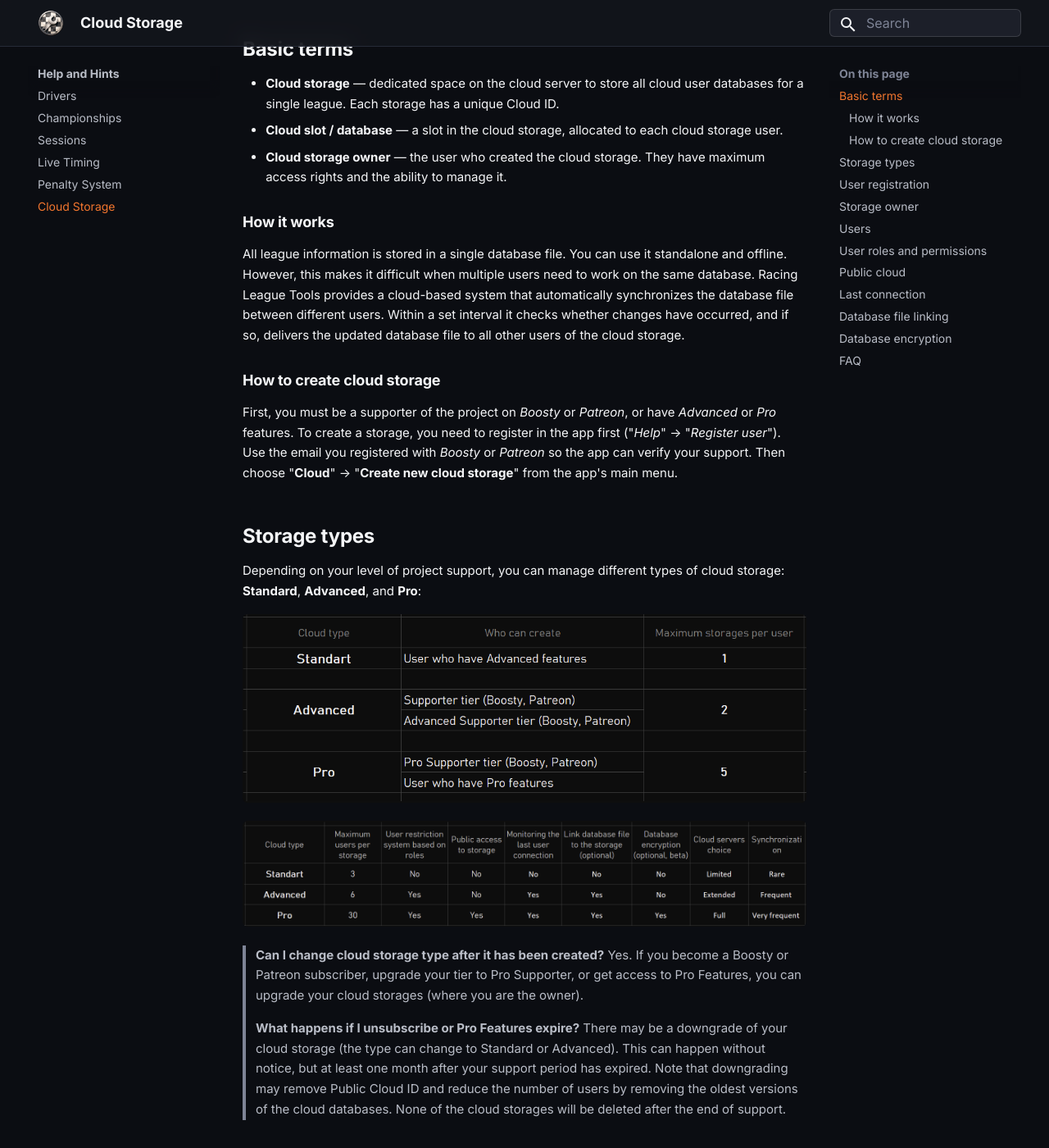
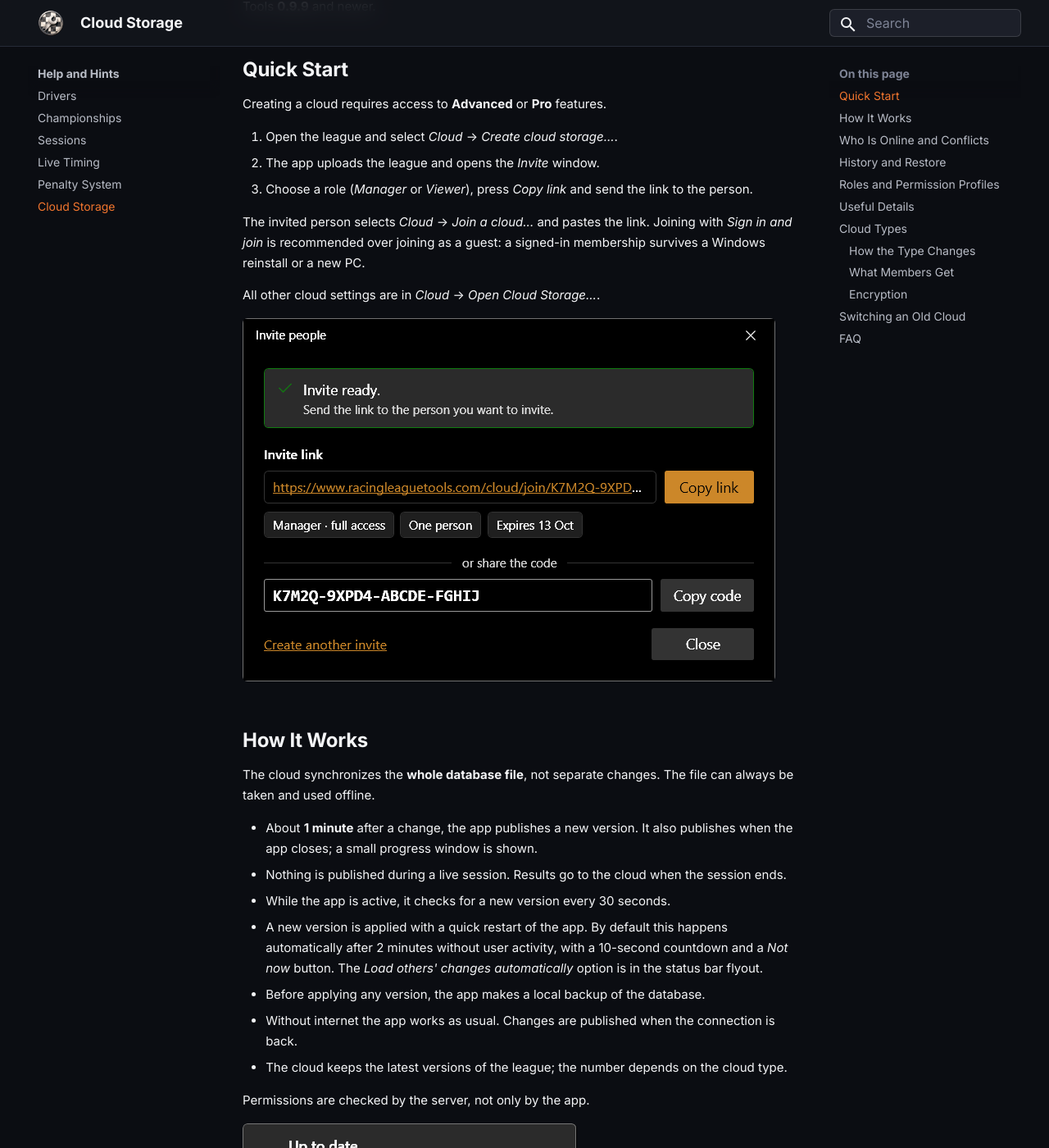
Before and after one commit to vlad-men/RacingLeagueTools_Docs, an MkDocs documentation site: the page built from docs/cloud-storage/help.md, in a window 1280 px wide and 1400 px high, scrolled down 257 px. Shown: the whole window at 82% size. Built offline with MkDocs 1.6.1 and Material for MkDocs 9.7.7, drawn with Linux system fonts in a browser that asks for light colours; some of the changed text lies outside the part shown.

Commit message:
Rewrite the Cloud Storage page for the new cloud system
The page described the old cloud: slots with passwords, Standard/Advanced/Pro
types tied to Boosty/Patreon, hardware-bound access. It now covers 0.9.9:
invites and roles, sync and conflicts, history and pinning, permission
profiles, the Free/Standard/Team/Pro/Pro+ types and downgrade rules, and how
to switch an old cloud before the 1 December 2026 sunset. New screenshots
replace the old ones.

Co-Authored-By: Claude Opus 5.5 <noreply@anthropic.com>

```diff
--- a/docs/cloud-storage/help.md
+++ b/docs/cloud-storage/help.md
@@ -1,145 +1,153 @@
 # Cloud Storage
 
-**Share your database with different users using cloud storage.** See also the [video guide](https://www.youtube.com/watch?v=FDg9FgoGlDg).
+**Cloud Storage** keeps one league database for several people. It is available in Racing League Tools **0.9.9** and newer.
 
-## Basic terms
+## Quick Start
 
-- **Cloud storage** — dedicated space on the cloud server to store all cloud user databases for a single league. Each storage has a unique Cloud ID.
-- **Cloud slot / database** — a slot in the cloud storage, allocated to each cloud storage user.
-- **Cloud storage owner** — the user who created the cloud storage. They have maximum access rights and the ability to manage it.
+Creating a cloud requires access to **Advanced** or **Pro** features.
 
-### How it works
+1. Open the league and select _Cloud_ -> _Create cloud storage..._.
+2. The app uploads the league and opens the _Invite_ window.
+3. Choose a role (_Manager_ or _Viewer_), press _Copy link_ and send the link to the person.
 
-All league information is stored in a single database file. You can use it standalone and offline. However, this makes it difficult when multiple users need to work on the same database. Racing League Tools provides a cloud-based system that automatically synchronizes the database file between different users. Within a set interval it checks whether changes have occurred, and if so, delivers the updated database file to all other users of the cloud storage.
+The invited person selects _Cloud_ -> _Join a cloud..._ and pastes the link. Joining with _Sign in and join_ is recommended over joining as a guest: a signed-in membership survives a Windows reinstall or a new PC.
 
-### How to create cloud storage
+All other cloud settings are in _Cloud_ -> _Open Cloud Storage..._.
 
-First, you must be a supporter of the project on *Boosty* or *Patreon*, or have *Advanced* or *Pro* features.
-To create a storage, you need to register in the app first ("*Help*" → "*Register user*"). Use the email you registered with *Boosty* or *Patreon* so the app can verify your support. Then choose "**Cloud**" → "**Create new cloud storage**" from the app's main menu.
+![Invite window](images/quick-start-invite.png)
 
-## Storage types
+## How It Works
 
-Depending on your level of project support, you can manage different types of cloud storage: **Standard**, **Advanced**, and **Pro**:
+The cloud synchronizes the **whole database file**, not separate changes. The file can always be taken and used offline.
 
-![Storage types overview](images/1256968446315466804_20260331_112443_image.png)
+- About **1 minute** after a change, the app publishes a new version. It also publishes when the app closes; a small progress window is shown.
+- Nothing is published during a live session. Results go to the cloud when the session ends.
+- While the app is active, it checks for a new version every 30 seconds.
+- A new version is applied with a quick restart of the app. By default this happens automatically after 2 minutes without user activity, with a 10-second countdown and a _Not now_ button. The _Load others' changes automatically_ option is in the status bar flyout.
+- Before applying any version, the app makes a local backup of the database.
+- Without internet the app works as usual. Changes are published when the connection is back.
+- The cloud keeps the latest versions of the league; the number depends on the cloud type.
 
-![Storage type comparison](images/1256968551525257236_20260331_112442_image.png)
+Permissions are checked by the server, not only by the app.
 
-> **Can I change cloud storage type after it has been created?**
-> Yes. If you become a Boosty or Patreon subscriber, upgrade your tier to Pro Supporter, or get access to Pro Features, you can upgrade your cloud storages (where you are the owner).
+![Cloud indicator in the status bar](images/how-it-works-indicator.png)
 
-> **What happens if I unsubscribe or Pro Features expire?**
-> There may be a downgrade of your cloud storage (the type can change to Standard or Advanced). This can happen without notice, but at least one month after your support period has expired. Note that downgrading may remove Public Cloud ID and reduce the number of users by removing the oldest versions of the cloud databases. None of the cloud storages will be deleted after the end of support.
+## Who Is Online and Conflicts
 
-## User registration
+The cloud indicator in the status bar shows the state of the league: _Up to date_, _N changes not published_, _Update available_, _Conflict_, _Offline_. Clicking it shows who is online, who is **editing** right now (and since when) and who is running a **live session**. Checking it before a big change is a good habit.
 
-There is a user registration option in the app. After registering, the app can detect if you have Boosty and Patreon subscriptions. The cloud storage **owner must be a registered user**. To register, simply enter your email address — you will receive a confirmation code.
+When editing starts on an old version, the app warns first: _A newer version from Anna is available_. Pressing _Load changes_ takes a few seconds and avoids a conflict.
 
-To register, choose "**Help**" → "**Register user**":
+![Newer version warning](images/conflicts-update-first.png)
 
-![Register user menu](images/1257122848019841034_20260331_112441_image.png)
+If two people still publish at the same time, nothing is lost. The local version goes to _History_ and the indicator shows _Conflict_. Press _Resolve_ to see what each side changed and choose:
 
-![Confirmation code](images/1257122960091648022_20260331_112440_image.png)
+- _Take theirs_ - the local version stays in History.
+- _Keep mine_ - available only to the owner or a manager with full access.
+- _Save my version as a file..._ - saves the local file with all changes.
 
-!!! note
-    You can re-register an unlimited number of times. This will prevent you from using the same account on many different devices simultaneously, but once you have unlocked Advanced or Pro features you may need to re-register so the server recognizes it.
+![Conflict dialog](images/conflicts-dialog.png)
 
-## Storage owner
+## History and Restore
 
-Only the storage owner can manage the storage through the "**Cloud Storage Management**" window. If necessary, you can transfer storage owner rights to another user (they must be registered using email). To transfer owner rights, right-click on the desired user and select "**Change owner**".
+History is not a log of edits: it stores saved copies of the whole league. Open the _Cloud Storage_ window -> _History_. Every version shows who published it, when, and what changed.
 
-To delete storage, first select "*Detach from the current cloud storage*", then select "**Create new cloud storage**" and in the list of existing storages delete the desired one.
+- _Make current_ - rolls the league back to this version. The version that was current before is pinned automatically, so it is possible to come back.
+- _Save as file..._ - downloads any version as a normal database file, without touching the cloud.
+- _Pin_ - a pinned version is never removed by the history limit. Pinning before something risky, such as a big import or a new season, is recommended.
 
-![Storage management](images/1257123605997817998_20260331_112439_image.png)
+The number of kept and pinned versions depends on the cloud type. The current and pinned versions do not count toward the limit. Only the owner and managers with full access can restore.
 
-![Storage owner options](images/1257123672871665815_20260331_112438_image.png)
+![History](images/history.png)
 
-## Users
+## Roles and Permission Profiles
 
-The number of users that can have access to edit the database is limited, depending on the type of storage (the *owner* is also counted as a user). After creating the storage, *pass the **Cloud ID** and corresponding slot **password** to each user*. No one can access the storage without a password. You cannot pass the same password to multiple users.
+- **Owner** - one per cloud, manages everything.
+- **Manager** - edits the league, with full access or limited by a permission profile.
+- **Viewer** - read-only. The app shows the league with edit buttons disabled.
 
-After registration in the cloud storage, the cloud database is linked to the user's hardware configuration. If you need to change the user, just reset the slot/DB password.
+**Permission profiles** (Team and above) are set in the _Cloud Storage_ window -> _Permissions_. A profile is a list of database categories (Season, Event, Session results, Penalty, Driver, Lineup and others), optionally narrowed by league category tags; a manager with such a profile can edit only seasons with these tags. A profile can be chosen already when creating an invite.
 
-If the storage owner needs to register their email and be a project supporter, this is **not** required for other users — Cloud ID and slot password are sufficient to connect.
+**Public read-only access** replaces the old Public Cloud ID. It is in the _Invites_ section: one code with the Viewer role and unlimited uses. Posted in a league Discord, it lets people follow the league in the app. The viewer limit of the cloud type still applies.
 
-## User roles and permissions
+![Permission profiles](images/roles-permissions.png)
 
-*Available only for Advanced and Pro storages.*
+## Useful Details
 
-You can restrict write access for certain database users. Go to the League Roles page, create or edit roles. For each role you can specify a different set of database categories for which write access is allowed. If no categories are specified, the role has full access to the database.
+- **Invite link.** Instead of a code, a link can be sent (_Copy link_). Opened in a browser, it explains what to do. If a code or link is in the clipboard, the start window of the app offers to join with it.
+- **Change owner.** _Members_ -> member menu -> _Make owner..._. The new owner must be a signed-in member; a guest cannot be an owner. The cloud type changes to the new owner's type at once.
+- **Lost guest access.** _Members_ -> _Re-issue access..._. The old access stops working, and a new code is sent.
+- **Guest to account.** A guest can link the membership to an account later: _Settings_ -> _Link to my account_. The member's history is kept.
+- **Devices.** _Members_ shows the app version of each member and how far behind it is (for example, _2 versions behind_).
+- **Several leagues.** _Cloud_ -> _My clouds..._ switches between cloud leagues in one click.
+- **Website.** The [account page](https://racingleaguetools.com/account/cloud-storages) shows all clouds the user belongs to, without the app.
+- **Exit without publishing.** On close, this option keeps the latest changes only on this PC. Use it carefully.
 
-![User roles](images/1257124486847791115_20260331_112436_image.png)
+![Members](images/things-you-may-miss-members.png)
 
-Any editing on the roles page will not change the actual access rights. To really set or change permissions you must open the "**Cloud Storage Management**" window (only the storage owner can do this). In this window you can set or change roles for specific users. The final set of categories available for editing is determined by the intersection of allowed categories across all roles assigned to the user.
+## Cloud Types
 
-**Important:** you can additionally set one or more *league categories* for a specific user. This will restrict access to editing seasons (all session results, events, season properties, line-ups) that share the same categories. If no categories are assigned, the user has access to edit all seasons.
+The cloud type depends on the support level of the owner.
 
-After making any changes to league roles or league categories in the Cloud Storage Management window, remember to click the up arrow button to push those changes to the cloud server. Changes take effect when the end user restarts the app.
+![Cloud types](images/cloud-types.png)
 
-![Cloud Storage Management window](images/1257124752460349451_20260331_112435_image.png)
+| | Free | Standard | Team | Pro | Pro+ |
+| --- | --- | --- | --- | --- | --- |
+| Managers (owner included) | 1 | 3 | 6 | 20 | 30 |
+| Viewers | - | 10 | 25 | 60 | 120 |
+| Invites | - | Yes | Yes | Yes | Yes |
+| Features for members | - | Advanced | Advanced | Pro | Pro |
+| History (saved versions) | 1 | 3 | 5 | 10 | 20 |
+| Pinned versions | - | 1 | 1 | 2 | 3 |
+| Permission profiles | - | - | Yes | Yes | Yes |
+| Public API keys | - | - | 1 | 2 | 5 |
+| Encryption | - | - | - | Yes | Yes |
+| Official Discord bot | - | - | - | 30-day trial | Yes |
+| Clouds per owner | - | 1 | 2 or 3 | 5 | 5 |
+| Max database file | 100 MB | 100 MB | 100 MB | 100 MB | 100 MB |
+| Who gets it | When the owner's support ends | Lifetime Advanced features | Supporter (2 clouds), Advanced Supporter (3 clouds) | Pro Supporter, Pro key | Pro+ Supporter |
 
-## Public cloud
+A Free cloud cannot be created; a cloud becomes Free only when the owner's support ends. Clouds of the old system count toward the clouds-per-owner limit until they are switched or deleted.
 
-*Available only for Pro storages.*
+### How the Type Changes
 
-You can generate a public Cloud ID in the "**Cloud Storage Management**" window, then share it publicly. With this Public Cloud ID, other users can download your database in **read-only** mode — they cannot change anything, and most sensitive sections will be hidden. By default, only seasons, calendar, session results, line-ups, and penalties are visible.
+The type changes automatically with the owner's support. An upgrade is immediate. When support ends, the owner gets a notification and **7 days** of grace. After that the type goes down:
 
-The number of public users is unlimited. You can remove the Public Cloud ID at any time to revoke access.
+- Managers above the new limit become viewers (the last joined first) and get their access back when the type returns.
+- New viewers and invites follow the new limits; members who are already in stay.
+- History is trimmed to the new depth; the current and pinned versions are kept.
+- Encryption stays on.
 
-## Last connection
+The league itself is never deleted because of a type change.
 
-*Available only for Advanced and Pro storages.*
+### What Members Get
 
-After any user launches Racing League Tools and synchronizes, it updates a timestamp so that all other users can see the most recently connected user in the status bar.
+Every member gets the owner's features in a **limited** form: Standard and Team give **Advanced** features, Pro and Pro+ give **Pro** features. Limited means the features work only in this cloud's league. For example, a member can render graphics or see statistics that need Pro, but cannot create an own cloud with it. Paid themes bought by the owner also work for all members, only in this league.
 
-## Database file linking
+### Encryption
 
-*Available only for Advanced and Pro storages.*
+Available for Pro and Pro+: _Settings_ -> encryption. Nobody types a password; the app handles it for every member. It is basic protection, not a vault. While encryption is on, the **Public API and the Discord bot do not work**.
 
-You can link your database file to a specific cloud storage. This creates a special mark in the database file indicating that it should not be opened outside the cloud storage, making it very difficult for other users to change the database by opening the file directly. Use this feature carefully if you plan to delete the cloud storage later.
+## Switching an Old Cloud
 
-## Database encryption
+Old clouds (slots, Cloud ID and password) work only in 0.9.8 and earlier. After **1 December 2026** they are deleted automatically.
 
-*Part of Pro features.*
+Only the owner can switch a cloud:
 
-After the encryption operation, the entire database file is encrypted with the password you specify. Select "**Database**" → "**Encrypt database**". This feature works for both offline databases and databases in cloud storage. If you encrypt a cloud storage database, all other users' passwords will be reset and they will lose access to the old version — a new password must be provided to them.
+- In the app: open the league, _Cloud_ -> _Cloud storage management..._ -> _Switch to the new cloud system..._.
+- On the website: the [account page](https://racingleaguetools.com/account/cloud-storages) -> the old cloud -> _Switch to the new Cloud Storage_.
 
-!!! warning
-    This feature is in beta stage. If you forget the password, you may permanently lose access to the database. Use with caution.
+The Cloud ID and league data stay the same. Members on 0.9.9 are switched automatically; members on older versions lose access and need a new invite after the switch. Slot permissions become permission profiles, the Public Cloud ID becomes a public viewer code, and API keys and Discord bot links stay. Asking all members to update the app before the switch saves time.
 
-After encryption, you can decrypt the database file back at any time.
+![Switching an old cloud](images/old-cloud-switch.png)
 
 ## FAQ
 
-> **I forgot my Cloud ID or password — how do I restore access?**
+??? question "\"No free seat for that role\" when joining"
+    The cloud reached the manager or viewer limit of its type. The owner can change roles or upgrade the cloud.
 
-You must be the storage's owner.
+??? question "\"Update the app to get new data\""
+    Someone published a version from a newer app. Select _Help_ -> _Check for updates_.
 
-1. If you have a fresh install of the app: create any test database.
-2. If you haven't registered a user in the app: click "**Help**" → "**Register user**". Enter the email associated with the cloud storage owner.
-3. Go to "**Cloud**" → "**Create a new cloud storage**". In the list you will find all your cloud storages, including their passwords.
-4. Note the Cloud ID and password, close the window. Then press "**Cloud**" → "**Load database using CloudID**" and enter the Cloud ID and password.
-
-*Note: you don't have to enter a password for your own storage — Cloud ID alone is sufficient.*
-
----
-
-> **Why may the last changes disappear after synchronization?**
-
-This can happen when different users change the database at the same time.
-
-Since a primitive approach to cloud sync is used — exchanging the entire database file — the loss of recent changes during simultaneous writes is almost unavoidable.
-
-The best ways to avoid this:
-
-1. **Do not allow different users to perform write operations at the same time.**
-2. Make sure the app has synchronized immediately before making changes ("**Cloud**" → "**Synchronize now**", not available for all storage types).
-
----
-
-> **I get an "access denied" error when trying to load from the cloud.**
-
-This is possible when a user tries to use the same Cloud ID and password on different computers. To fix this:
-
-1. If you have been registered in the app before (confirmed email), try to re-register with the same email before attempting to load from the cloud.
-2. Ask the storage's owner to reset the password for your slot and provide you with a new one.
+??? question "How to leave or delete a cloud?"
+    To leave: _Cloud_ -> _Leave cloud storage..._. To delete (owner only): _Settings_ -> _Delete this cloud..._; deletion is immediate and cannot be undone. In both cases the local database stays on the PC.
```
Also changed, not shown: docs/cloud-storage/images/1256968446315466804_20260331_112443_image.png (deleted), docs/cloud-storage/images/1256968551525257236_20260331_112442_image.png (deleted), docs/cloud-storage/images/1257122848019841034_20260331_112441_image.png (deleted), docs/cloud-storage/images/1257122960091648022_20260331_112440_image.png (deleted), docs/cloud-storage/images/1257123605997817998_20260331_112439_image.png (deleted), docs/cloud-storage/images/1257123672871665815_20260331_112438_image.png (deleted), docs/cloud-storage/images/1257124486847791115_20260331_112436_image.png (deleted), docs/cloud-storage/images/1257124752460349451_20260331_112435_image.png (deleted), docs/cloud-storage/images/cloud-types.png (added), docs/cloud-storage/images/conflicts-dialog.png (added), docs/cloud-storage/images/conflicts-update-first.png (added), docs/cloud-storage/images/history.png (added), docs/cloud-storage/images/how-it-works-indicator.png (added), docs/cloud-storage/images/old-cloud-switch.png (added), 3 more files.
